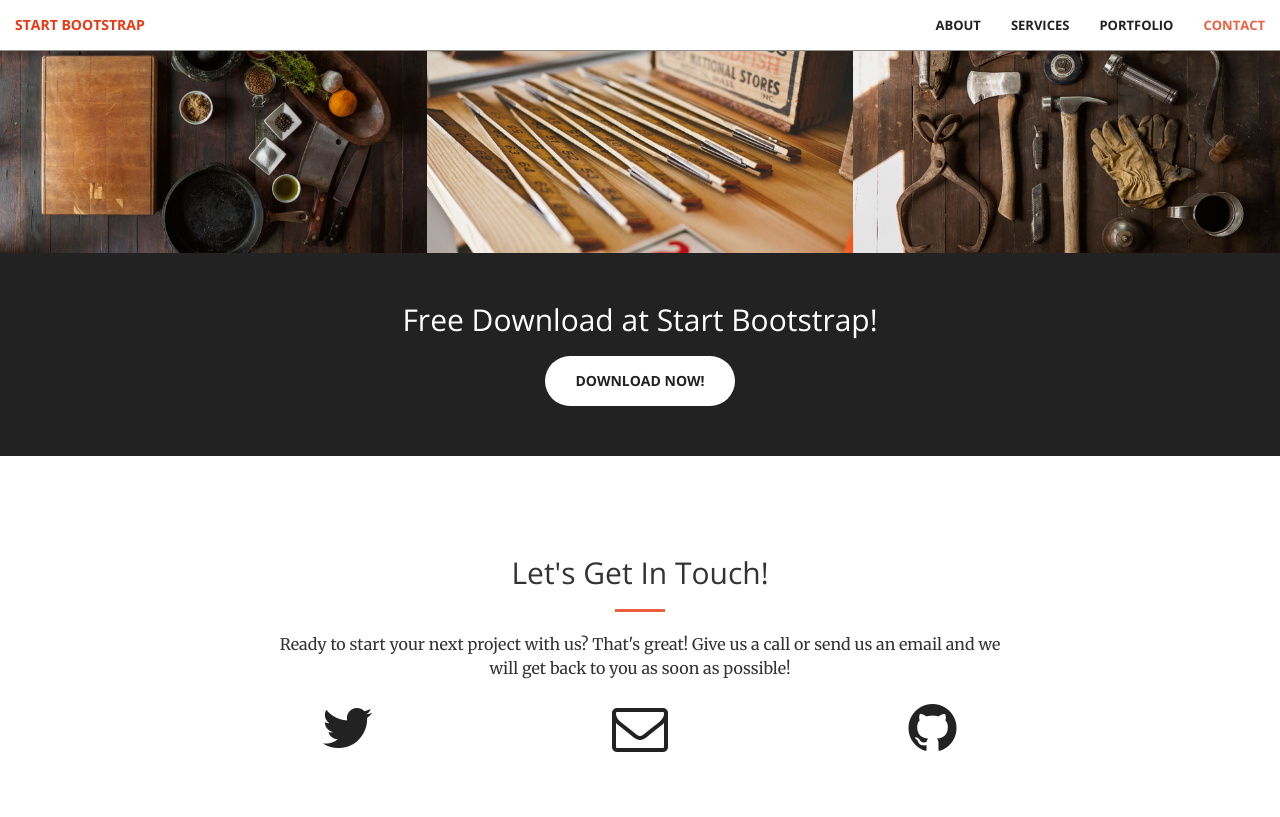
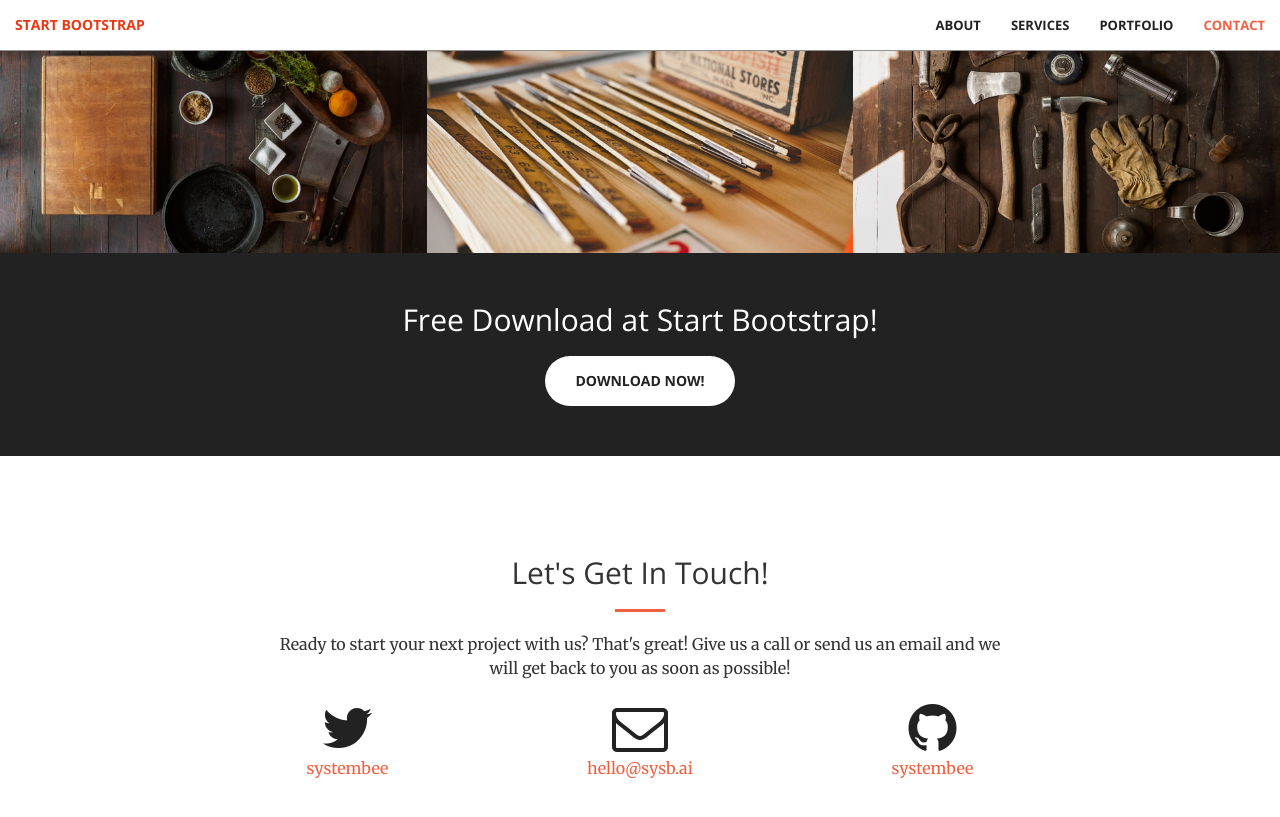
Before and after one commit to usama7628674/sysb.AI, a Jekyll site: the page built from index.html, in a window 1280 px wide and 900 px high, scrolled down 1981 px. Shown: the top 817 px of the window. Built offline with Jekyll 4.4.1, drawn with Linux system fonts in a browser that asks for light colours.

Commit message:
yet another commit

```diff
--- a/_config.yml
+++ b/_config.yml
@@ -1,12 +1,13 @@
 # Site settings
-title:
-email:
-description: > # this means to ignore newlines until "baseurl:"
+title: sysb
+email: hello@sysb.ai
+# description: > # this means to ignore newlines until "baseurl:"
+description: "Access your localhost"
 baseurl: "" # the subpath of your site, e.g. /blog/
-url: "" # the base hostname & protocol for your site
+url: "https://www.sysb.ai" # the base hostname & protocol for your site
 
-twitter_username:
-github_username:
+twitter_username: systembee
+github_username: systembee
 
 # Build settings
 markdown: kramdown
```
